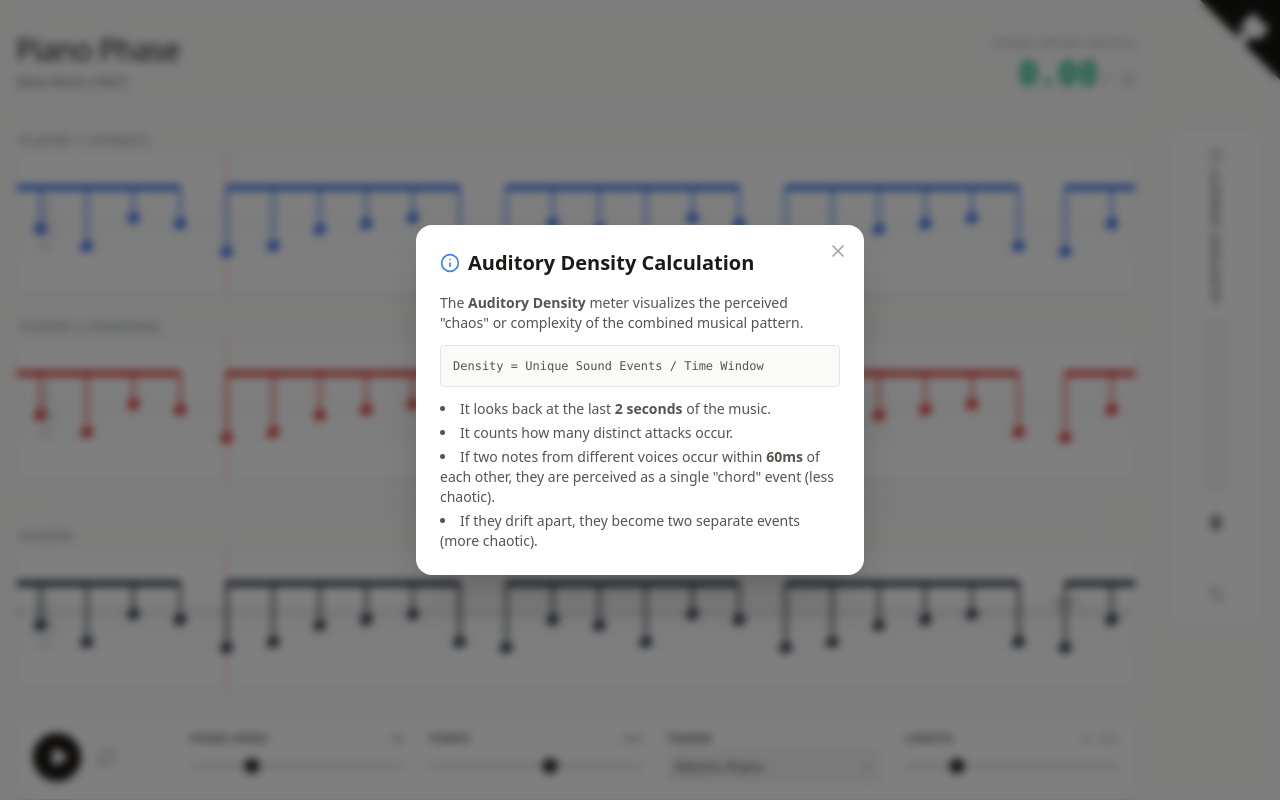
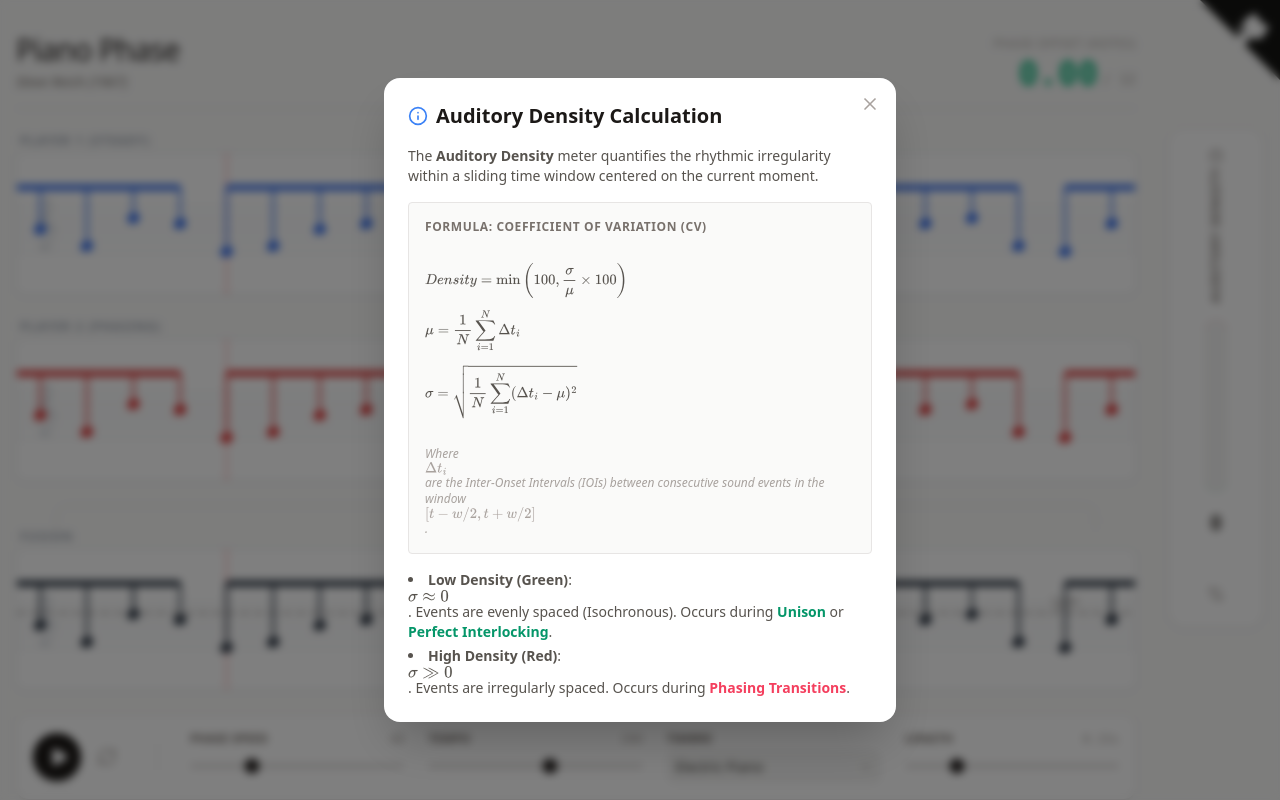
Before and after one commit to ThywQuake/Piano-Phase, a React (Vite) app: page / in a window 1280 px wide. Both pictures are taken after a click on the element "AUDITORY DENSITY". Shown: the top 800 px of the page. Built offline with nearby package versions, Linux system fonts and the light colour scheme.

Commit message:
new AD method

```diff
--- a/App.tsx
+++ b/App.tsx
@@ -3,6 +3,13 @@
 import { MusicStaff } from './components/MusicStaff';
 import { soundEngine } from './services/SoundEngine';
 import { MELODY, NOTE_COUNT, INSTRUMENTS } from './constants';
+
+// Declare MathJax for TypeScript
+declare global {
+  interface Window {
+    MathJax: any;
+  }
+}
 
 // GitHub Corner Component
 const GithubCorner = ({ url }: { url: string }) => (
@@ -75,19 +82,35 @@
 
   const rafRef = useRef<number | null>(null);
 
-  // --- Chaos Calculation Logic ---
-  const calculateChaos = (p1: number, p2: number, windowSeconds: number) => {
+  // Trigger MathJax when Info modal opens
+  useEffect(() => {
+    if (isInfoOpen && window.MathJax) {
+      // Use setTimeout to ensure DOM is updated before typesetting
+      setTimeout(() => {
+        window.MathJax.typesetPromise && window.MathJax.typesetPromise();
+      }, 50);
+    }
+  }, [isInfoOpen]);
+
+  // --- Chaos Calculation Logic (Rhythmic Irregularity) ---
+  const calculateChaos = (p1: number, p2: number, windowTotal: number) => {
     const loopDur = soundEngine.getLoopDuration();
     const p1Pos = p1 * loopDur;
     const p2Pos = p2 * loopDur;
     const timestamps: number[] = [];
 
+    // Use half window for left/right lookahead
+    const halfWindow = windowTotal / 2;
+
     const addNotes = (currentPos: number) => {
-      [-1, 0].forEach(loopOffset => {
+      // Check 3 loops to ensure we cover the window across loop boundaries
+      [-1, 0, 1].forEach(loopOffset => {
         for (let i = 0; i < NOTE_COUNT; i++) {
             const noteTime = (i / NOTE_COUNT) * loopDur + (loopOffset * loopDur);
             const relativeTime = noteTime - currentPos;
-            if (relativeTime > -windowSeconds && relativeTime <= 0.05) {
+
+            // NEW: Record Window (Centered) [-halfWindow, +halfWindow]
+            if (Math.abs(relativeTime) <= halfWindow) {
                 timestamps.push(relativeTime);
             }
         }
@@ -97,20 +120,42 @@
     addNotes(p1Pos);
     addNotes(p2Pos);
 
-    if (timestamps.length === 0) return 0;
+    if (timestamps.length < 2) return 0;
     timestamps.sort((a, b) => a - b);
 
-    let events = 0;
-    let lastTime = -9999;
-    const CHORD_THRESHOLD = 0.06;
-
-    for (const t of timestamps) {
-        if (t - lastTime > CHORD_THRESHOLD) {
-            events++;
-            lastTime = t;
+    // 1. Auditory Fusion: Merge events closer than 50ms
+    const fusedEvents: number[] = [];
+    if (timestamps.length > 0) {
+        fusedEvents.push(timestamps[0]);
+        for (let i = 1; i < timestamps.length; i++) {
+            const diff = timestamps[i] - timestamps[i-1];
+            if (diff > 0.01) { // 50ms Threshold
+                fusedEvents.push(timestamps[i]);
+            }
         }
     }
-    return events;
+
+    if (fusedEvents.length < 2) return 0;
+
+    // 2. Calculate IOIs (Inter-Onset Intervals)
+    const iois: number[] = [];
+    for (let i = 0; i < fusedEvents.length - 1; i++) {
+        iois.push(fusedEvents[i+1] - fusedEvents[i]);
+    }
+
+    // 3. Calculate Coefficient of Variation (CV)
+    // High CV = Irregular Rhythm (Chaos)
+    // Low CV = Regular Rhythm (Peace)
+    const mean = iois.reduce((a, b) => a + b, 0) / iois.length;
+    if (mean === 0) return 0;
+
+    const variance = iois.reduce((a, b) => a + Math.pow(b - mean, 2), 0) / iois.length;
+    const sd = Math.sqrt(variance);
+    const cv = sd / mean;
+
+    // Scale to 0-100
+    // Theoretically max CV for a 2-event cycle is 1.0 (when one interval -> 0)
+    return Math.min(100, Math.round(cv * 100));
   };
 
   const updateLoop = useCallback(() => {
@@ -204,7 +249,8 @@
 
   // Shared Chaos Meter Content
   const renderChaosMeter = (isVertical: boolean) => {
-    const percent = Math.min(100, (chaosScore / 30) * 100);
+    // Percent is now directly the score (0-100)
+    const percent = chaosScore;
     return (
       <div className={`flex ${isVertical ? 'flex-col items-center py-4' : 'flex-row items-center px-4 py-3'} h-full w-full bg-white rounded-2xl shadow-sm border border-stone-200 relative gap-4`}>
           <div
@@ -251,7 +297,7 @@
                       onClick={(e) => e.stopPropagation()}
                       className={`absolute z-20 bg-stone-800 text-white p-3 rounded-lg shadow-xl w-48 ${isVertical ? 'right-full top-1/2 -translate-y-1/2 mr-3' : 'bottom-full right-0 mb-3'}`}
                   >
-                      <div className="text-xs font-bold mb-2">History Window: {chaosWindow}s</div>
+                      <div className="text-xs font-bold mb-2">Record Window: {chaosWindow}s</div>
                       <input
                           type="range" min="0.5" max="5.0" step="0.5"
                           value={chaosWindow}
@@ -274,7 +320,7 @@
       {/* Modal for Info */}
       {isInfoOpen && (
         <div className="fixed inset-0 z-50 flex items-center justify-center bg-black/50 backdrop-blur-sm p-4">
-            <div className="bg-white rounded-2xl shadow-2xl max-w-md w-full p-6 relative">
+            <div className="bg-white rounded-2xl shadow-2xl max-w-lg w-full p-6 relative">
                 <button onClick={() => setIsInfoOpen(false)} className="absolute top-4 right-4 text-stone-400 hover:text-stone-800">
                     <X size={20}/>
                 </button>
@@ -282,16 +328,31 @@
                     <Info size={20} className="text-blue-500"/>
                     Auditory Density Calculation
                 </h2>
-                <div className="text-sm text-stone-600 space-y-3">
-                    <p>The <strong>Auditory Density</strong> meter visualizes the perceived "chaos" or complexity of the combined musical pattern.</p>
-                    <div className="bg-stone-50 p-3 rounded border border-stone-200 font-mono text-xs">
-                        Density = Unique Sound Events / Time Window
+                <div className="text-sm text-stone-600 space-y-4">
+                    <p>The <strong>Auditory Density</strong> meter quantifies the rhythmic irregularity within a sliding time window centered on the current moment.</p>
+
+                    <div className="bg-stone-50 p-4 rounded border border-stone-200 text-xs">
+                        <p className="mb-2 font-semibold text-stone-500 uppercase tracking-wider">Formula: Coefficient of Variation (CV)</p>
+                        <div className="overflow-x-auto py-2">
+                             {/* LaTeX Formulae */}
+                             <div>
+                                {"$$ Density = \\min \\left( 100, \\frac{\\sigma}{\\mu} \\times 100 \\right) $$"}
+                             </div>
+                             <div className="mt-2">
+                                {"$$ \\mu = \\frac{1}{N} \\sum_{i=1}^{N} \\Delta t_i $$"}
+                             </div>
+                             <div className="mt-2">
+                                {"$$ \\sigma = \\sqrt{\\frac{1}{N} \\sum_{i=1}^{N} (\\Delta t_i - \\mu)^2} $$"}
+                             </div>
+                        </div>
+                        <div className="mt-2 text-stone-400 italic">
+                            Where {"$\\Delta t_i$"} are the Inter-Onset Intervals (IOIs) between consecutive sound events in the window {"$[t - w/2, t + w/2]$"}.
+                        </div>
                     </div>
+
                     <ul className="list-disc list-inside space-y-1">
-                        <li>It looks back at the last <strong>{chaosWindow} seconds</strong> of the music.</li>
-                        <li>It counts how many distinct attacks occur.</li>
-                        <li>If two notes from different voices occur within <strong>60ms</strong> of each other, they are perceived as a single "chord" event (less chaotic).</li>
-                        <li>If they drift apart, they become two separate events (more chaotic).</li>
+                         <li><strong>Low Density (Green)</strong>: $\sigma \approx 0$. Events are evenly spaced (Isochronous). Occurs during <span className="text-emerald-600 font-bold">Unison</span> or <span className="text-emerald-600 font-bold">Perfect Interlocking</span>.</li>
+                         <li><strong>High Density (Red)</strong>: $\sigma \gg 0$. Events are irregularly spaced. Occurs during <span className="text-rose-500 font-bold">Phasing Transitions</span>.</li>
                     </ul>
                 </div>
             </div>
--- a/index.html
+++ b/index.html
@@ -16,6 +16,19 @@
         background-color: #fdfbf7; /* Paper-like off-white */
       }
     </style>
+    <script>
+      window.MathJax = {
+        tex: {
+          inlineMath: [['$', '$'], ['\\(', '\\)']]
+        },
+        svg: {
+          fontCache: 'global'
+        }
+      };
+    </script>
+    <script type="text/javascript" id="MathJax-script" async
+      src="https://cdn.jsdelivr.net/npm/mathjax@3/es5/tex-svg.js">
+    </script>
   <script type="importmap">
 {
   "imports": {
```
